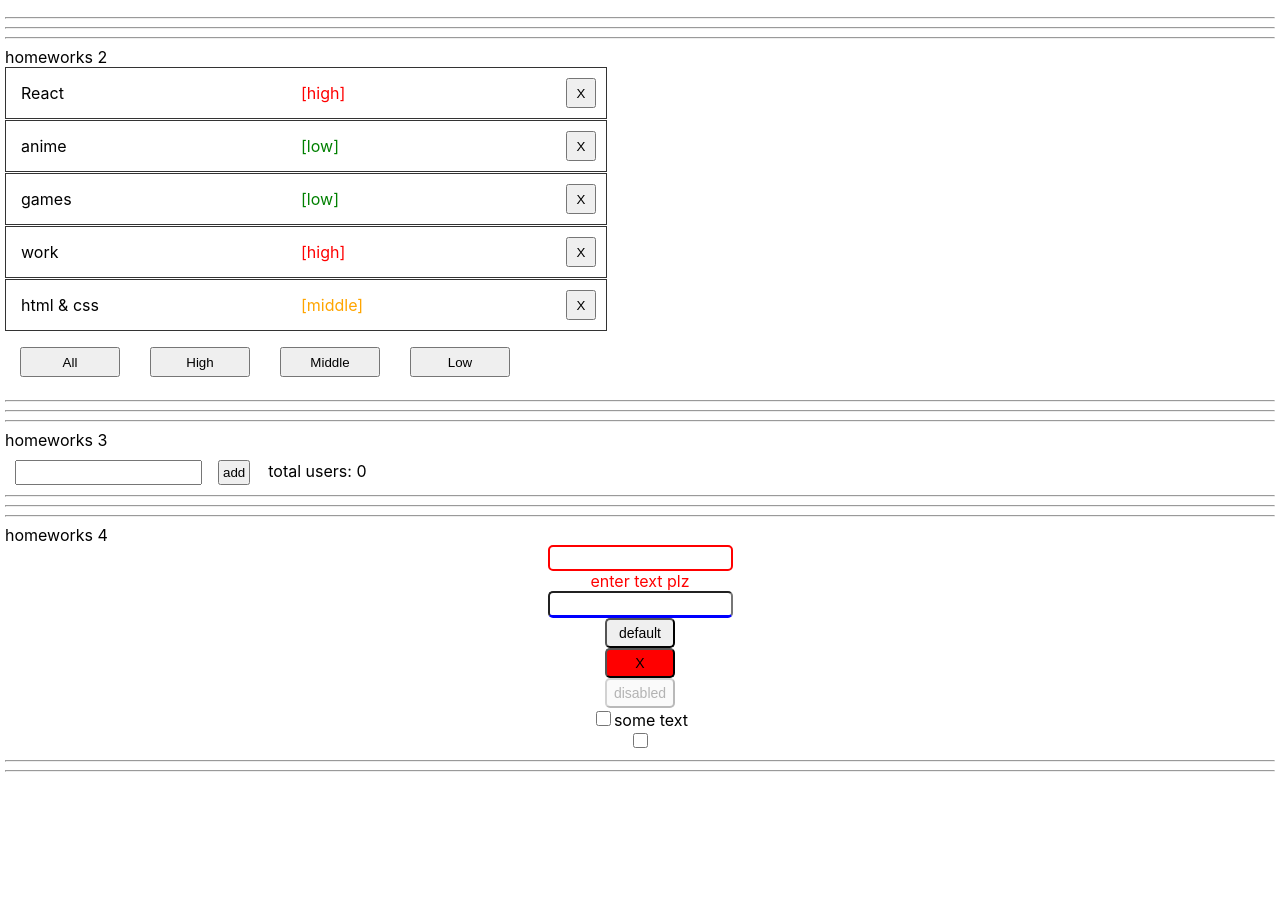
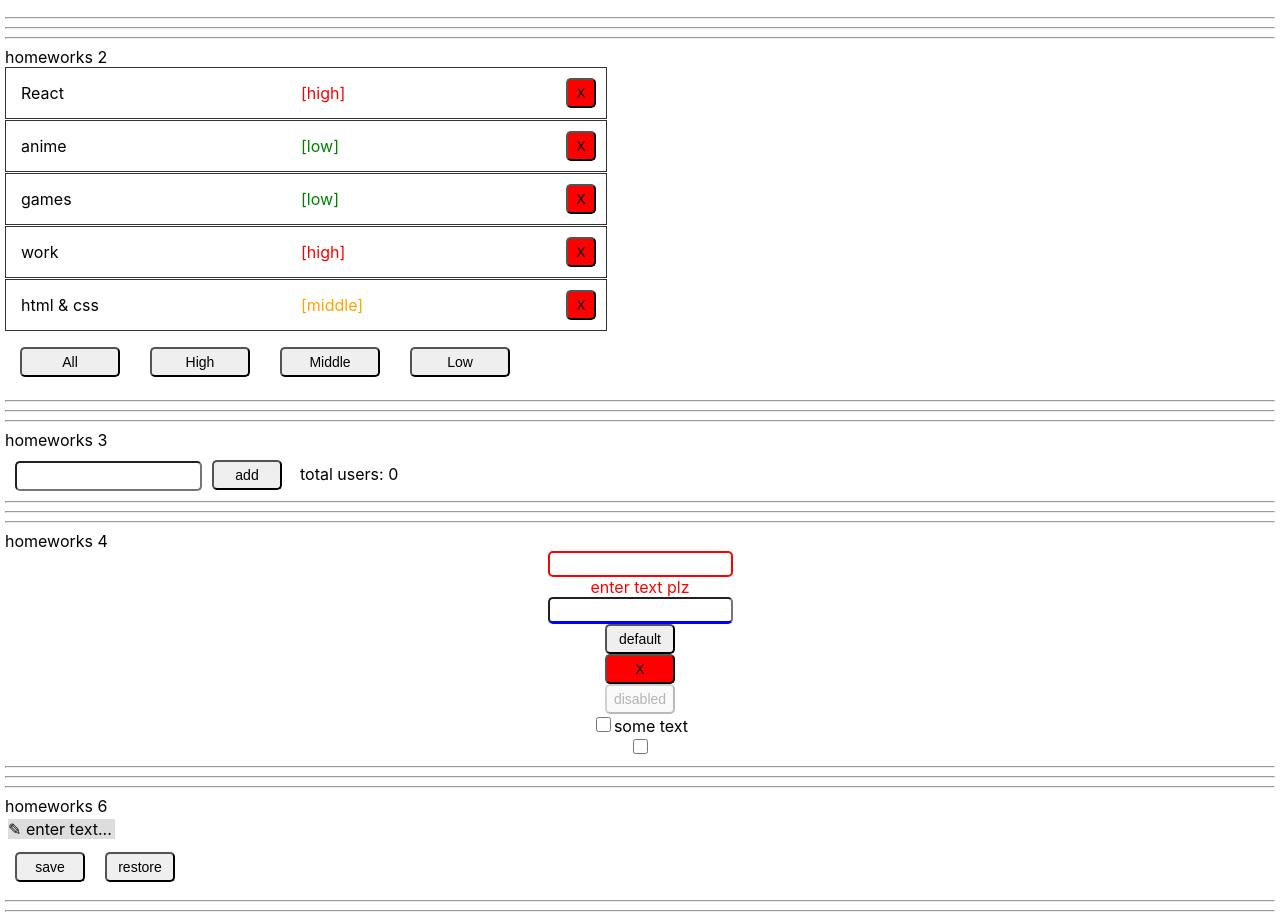
Before and after one commit to paraslov/it-inc_my-homework-ignat, a React (Create React App) app: page /#/pre-junior in a window 1280 px wide. Shown: the part 200-1120 px from the top of the page. Before the commit the page ends 980 px from the top, so only its background shows below. Built offline with nearby package versions, Linux system fonts and the light colour scheme.

Commit message:
HW6. Editable span component. Local storage save and restore func. Sligth layout changes in project.

```diff
--- a/src/p2-homeworks/h2/Affair.tsx
+++ b/src/p2-homeworks/h2/Affair.tsx
@@ -1,6 +1,7 @@
 import React from 'react'
 import s from './Affairs.module.css'
 import {AffairType} from './HW2';
+import SuperButton from '../h4/common/c2-SuperButton/SuperButton';
 
 type AffairPropsType = {
     affair: AffairType
@@ -19,7 +20,7 @@ function Affair(props: AffairPropsType) {
                 [{props.affair.priority}]
             </div>
 
-            <button className={s.btn} onClick={deleteCallback}>X</button>
+            <SuperButton style={{width: '30px', marginTop: '10px'}} red className={s.btn} onClick={deleteCallback}>X</SuperButton>
         </div>
     )
 }
--- a/src/p2-homeworks/h2/Affairs.module.css
+++ b/src/p2-homeworks/h2/Affairs.module.css
@@ -21,15 +21,3 @@
 .low {
     color: green;
 }
-
-.btn {
-    width: 30px;
-    height: 30px;
-    margin-top: 10px;
-}
-
-.filterBtn {
-    width: 100px;
-    height: 30px;
-    margin: 15px;
-}
--- a/src/p2-homeworks/h2/Affairs.tsx
+++ b/src/p2-homeworks/h2/Affairs.tsx
@@ -2,6 +2,7 @@ import React from 'react'
 import Affair from './Affair'
 import {AffairType, FilterType} from './HW2'
 import s from './Affairs.module.css'
+import SuperButton from '../h4/common/c2-SuperButton/SuperButton';
 
 type AffairsPropsType = {
     data: AffairType[]
@@ -36,10 +37,10 @@ function Affairs(props: AffairsPropsType) {
 
             {mappedAffairs}
 
-            <button className={s.filterBtn} onClick={setAll}>All</button>
-            <button className={s.filterBtn} onClick={setHigh}>High</button>
-            <button className={s.filterBtn} onClick={setMiddle}>Middle</button>
-            <button className={s.filterBtn} onClick={setLow}>Low</button>
+            <SuperButton style={{margin: "15px", width: "100px"}} onClick={setAll}>All</SuperButton>
+            <SuperButton style={{margin: "15px", width: "100px"}} onClick={setHigh}>High</SuperButton>
+            <SuperButton style={{margin: "15px", width: "100px"}} onClick={setMiddle}>Middle</SuperButton>
+            <SuperButton style={{margin: "15px", width: "100px"}} onClick={setLow}>Low</SuperButton>
         </div>
     )
 }
--- a/src/p2-homeworks/h3/Greeting.module.css
+++ b/src/p2-homeworks/h3/Greeting.module.css
@@ -9,6 +9,7 @@
 
 .wrapper input {
     padding: 3px;
+    margin-right: 10px;
 }
 
 .wrapper button {
--- a/src/p2-homeworks/h3/Greeting.tsx
+++ b/src/p2-homeworks/h3/Greeting.tsx
@@ -1,5 +1,7 @@
 import React, {ChangeEvent, KeyboardEvent} from 'react'
 import s from './Greeting.module.css'
+import SuperButton from '../h4/common/c2-SuperButton/SuperButton';
+import SuperInputText from '../h4/common/c1-SuperInputText/SuperInputText';
 
 type GreetingPropsType = {
     name: string
@@ -18,9 +20,12 @@ const Greeting: React.FC<GreetingPropsType> = (
 
     return (
         <div className={s.wrapper}>
-            <input value={name} onChange={setNameCallback} className={inputClass} onKeyPress={onKeyEnterPress}/>
-            <span className={inputClass}>{error ? error : ''}</span>
-            <button onClick={addUser}>add</button>
+            <SuperInputText value={name}
+                            onChange={setNameCallback}
+                            error={error ? error : ''}
+                            className={inputClass}
+                            onKeyPress={onKeyEnterPress}/>
+            <SuperButton onClick={addUser}>add</SuperButton>
             <span>total users: {totalUsers}</span>
         </div>
     )
--- a/src/p2-homeworks/h4/common/c2-SuperButton/SuperButton.module.css
+++ b/src/p2-homeworks/h4/common/c2-SuperButton/SuperButton.module.css
@@ -1,12 +1,12 @@
 .default {
     font-size: 14px;
-    min-height: 30px;
-    min-width: 70px;
+    height: 30px;
+    width: 70px;
     border-radius: 5px;
 }
 
 .default:hover {
-    background-color: #bbb;
+    background-color: #ddd;
 }
 
 .red {
@@ -19,7 +19,7 @@
 
 .disabled {
     font-size: 14px;
-    min-height: 30px;
-    min-width: 70px;
+    height: 30px;
+    width: 70px;
     border-radius: 5px;
 }
--- a/src/p2-homeworks/h4/common/c2-SuperButton/SuperButton.tsx
+++ b/src/p2-homeworks/h4/common/c2-SuperButton/SuperButton.tsx
@@ -14,6 +14,7 @@ const SuperButton: React.FC<SuperButtonPropsType> = (
         ...restProps// все остальные пропсы попадут в объект restProps, там же будет children
     }
 ) => {
+
     const finalClassName = disabled ? `${s.disabled}` : `${s.default} ${red ? s.red : ''} ${className}`
 
     return (
--- a/src/p2-homeworks/h5/HW5.tsx
+++ b/src/p2-homeworks/h5/HW5.tsx
@@ -9,11 +9,8 @@ function HW5() {
         <div className={s.appWrapper}>
             {/*в gh-pages лучше работает HashRouter*/}
             <HashRouter>
-
                 <Header/>
-
                 <Routes/>
-
             </HashRouter>
         </div>
     )
--- a/src/p2-homeworks/h5/pages/PreJunior.tsx
+++ b/src/p2-homeworks/h5/pages/PreJunior.tsx
@@ -3,6 +3,7 @@ import HW1 from '../../h1/HW1'
 import HW2 from '../../h2/HW2'
 import HW3 from '../../h3/HW3'
 import HW4 from '../../h4/HW4'
+import HW6 from '../../h6/HW6';
 
 function PreJunior() {
     return (
@@ -11,7 +12,7 @@ function PreJunior() {
             <HW2/>
             <HW3/>
             <HW4/>
-            {/*<HW6/>*/}
+            <HW6/>
 
         </div>
     )
--- a/src/p2-homeworks/h6/HW6.tsx
+++ b/src/p2-homeworks/h6/HW6.tsx
@@ -10,7 +10,8 @@ function HW6() {
         saveState<string>('editable-span-value', value)
     }
     const restore = () => {
-        // setValue()
+        let inputValue = restoreState<string>('editable-span-value', '')
+        setValue(inputValue)
     }
 
     return (
@@ -26,8 +27,8 @@ function HW6() {
                     spanProps={{children: value ? undefined : 'enter text...'}}
                 />
             </div>
-            <SuperButton onClick={save}>save</SuperButton>
-            <SuperButton onClick={restore}>restore</SuperButton>
+            <SuperButton style={{margin: "10px"}} onClick={save}>save</SuperButton>
+            <SuperButton style={{margin: "10px"}} onClick={restore}>restore</SuperButton>
 
             <hr/>
             {/*для личного творчества, могу проверить*/}
--- /dev/null
+++ b/src/p2-homeworks/h6/common/c4-SuperEditableSpan/SuperEditableSpan.module.css
@@ -0,0 +1,7 @@
+.default {
+    display: inline-block;
+    background-color: #ddd;
+    margin: 3px;
+    height: 20px;
+    padding-right: 3px;
+}
--- a/src/p2-homeworks/h6/common/c4-SuperEditableSpan/SuperEditableSpan.tsx
+++ b/src/p2-homeworks/h6/common/c4-SuperEditableSpan/SuperEditableSpan.tsx
@@ -1,5 +1,6 @@
 import React, {DetailedHTMLProps, InputHTMLAttributes, HTMLAttributes, useState} from 'react'
 import SuperInputText from '../../../h4/common/c1-SuperInputText/SuperInputText'
+import s from './SuperEditableSpan.module.css'
 
 // тип пропсов обычного инпута
 type DefaultInputPropsType = DetailedHTMLProps<InputHTMLAttributes<HTMLInputElement>, HTMLInputElement>
@@ -31,22 +32,22 @@ const SuperEditableSpan: React.FC<SuperEditableSpanType> = (
     const {children, onDoubleClick, className, ...restSpanProps} = spanProps || {}
 
     const onEnterCallback = () => {
-        // setEditMode() // выключить editMode при нажатии Enter
+        setEditMode(false)
 
         onEnter && onEnter()
     }
     const onBlurCallback = (e: React.FocusEvent<HTMLInputElement>) => {
-        // setEditMode() // выключить editMode при нажатии за пределами инпута
+        setEditMode(false)
 
         onBlur && onBlur(e)
     }
     const onDoubleClickCallBack = (e: React.MouseEvent<HTMLSpanElement, MouseEvent>) => {
-        // setEditMode() // включить editMode при двойном клике
+        setEditMode(true)
 
         onDoubleClick && onDoubleClick(e)
     }
 
-    const spanClassName = `${'сделать красивый стиль для спана'} ${className}`
+    const spanClassName = `${s.default} ${className}`
 
     return (
         <>
@@ -67,7 +68,7 @@ const SuperEditableSpan: React.FC<SuperEditableSpanType> = (
                         {...restSpanProps}
                     >
                         {/*если нет захардкодженного текста для спана, то значение инпута*/}
-                        {children || restProps.value}
+                        ✎ {children || restProps.value}
                     </span>
                 )
             }
```
